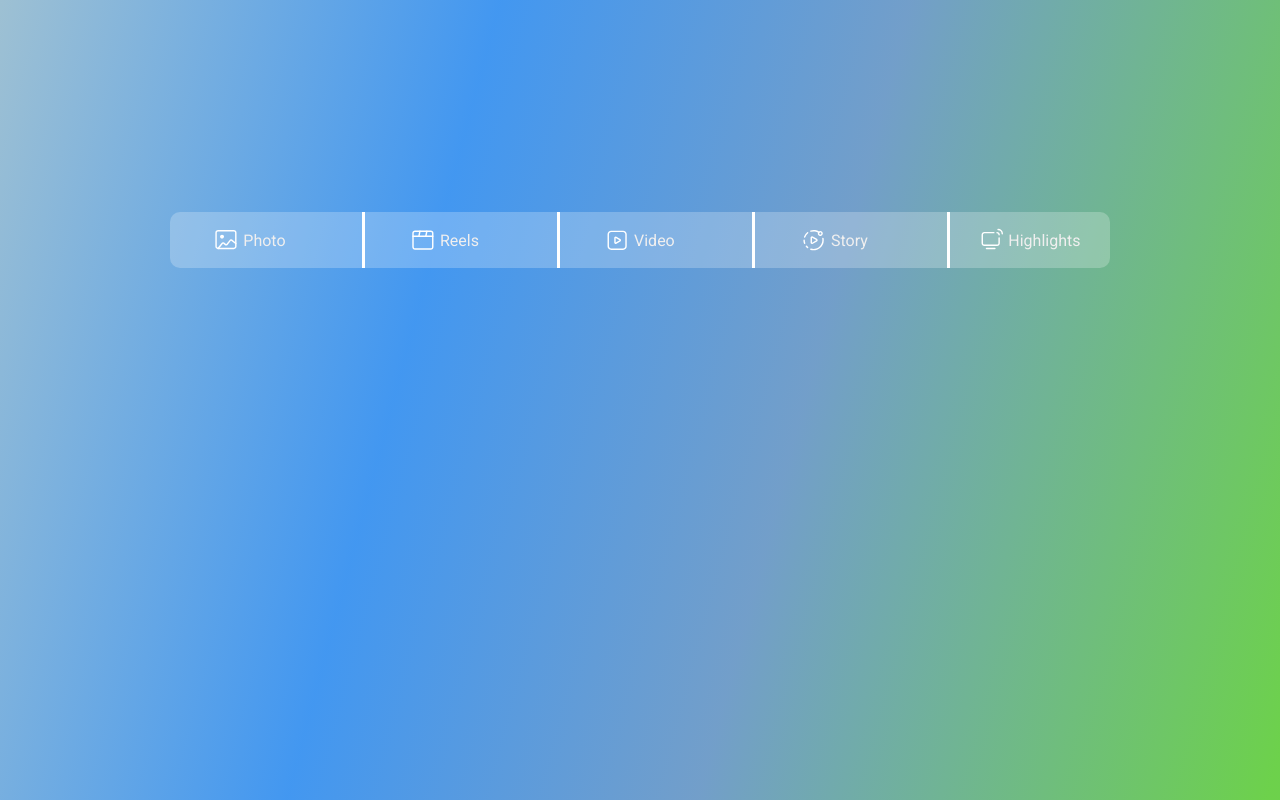
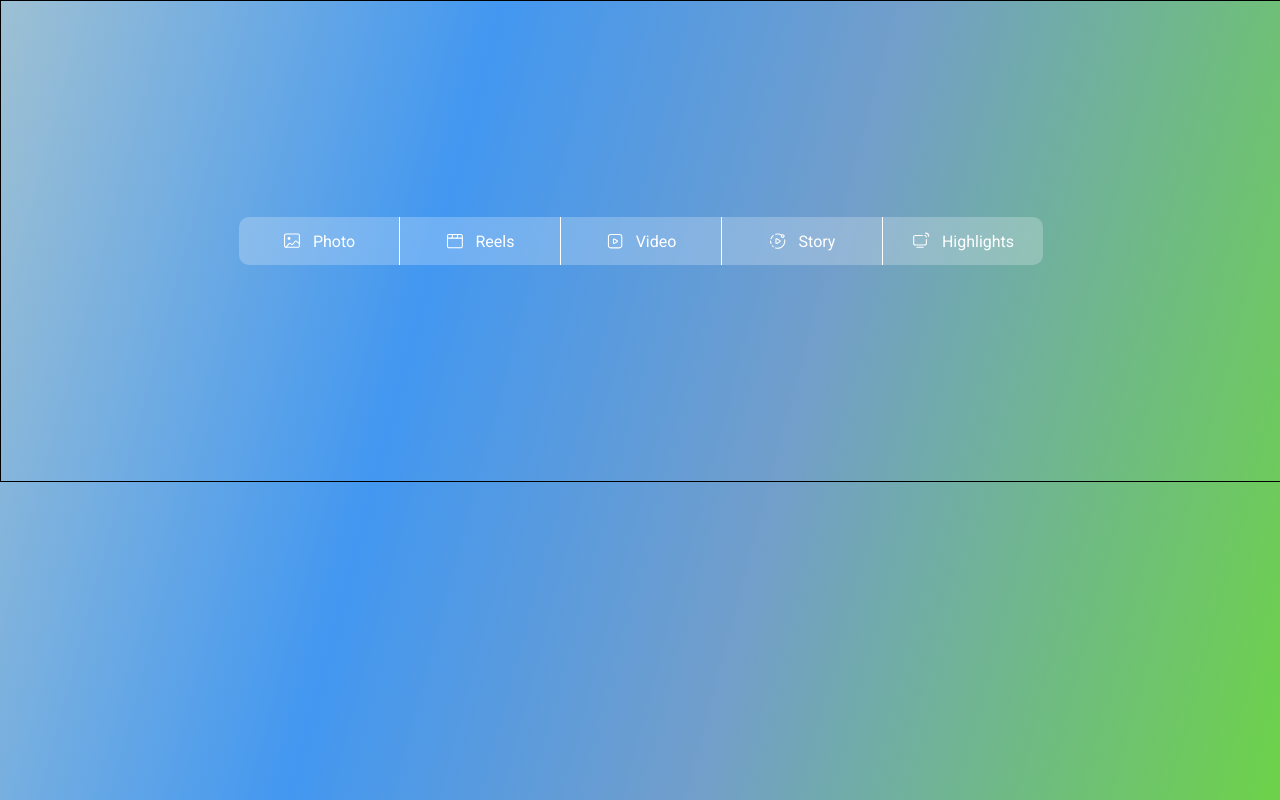
Before and after one commit to dvlpr2003/Instagram-media-downloader, a React (Vite) app: page / in a window 1280 px wide. Built offline with nearby package versions, Linux system fonts and the light colour scheme; a web font is replaced by a local one.

Commit message:
section-1

```diff
--- a/src/Home/container-1.jsx
+++ b/src/Home/container-1.jsx
@@ -14,25 +14,25 @@ function Section1Elements(){
     return(
         <div id="section-elements">
             <div id="section-elements-nav-option" >
-                <a href="#" style={{border:"none"}}>
-                    <img src="photo.svg" alt="photo" />
+                <a href="#" className="w3-c7 justify" style={{border:"none"}}>
+                    <img src="photo.svg" alt="photo"  className="insta-svg-img"/>
                     <span>Photo</span>
                 </a>
-                <a href="#">
+                <a href="#" className="w3-c7 justify">
 
-                    <img src="reels.svg" alt="reels"  />
+                    <img src="reels.svg" alt="reels"  className="insta-svg-img" />
                     <span>Reels</span>
                 </a>
-                <a href="#">
-                    <img src="video.svg" alt="video" />
+                <a href="#" className="w3-c7 justify">
+                    <img src="video.svg" alt="video" className="insta-svg-img"/>
                     <span>Video</span>
                 </a>
-                <a href="#">
-                    <img src="story.svg" alt="story" />
+                <a href="#" className="w3-c7 justify">
+                    <img src="story.svg" alt="story" className="insta-svg-img" />
                     <span>Story</span>
                 </a>
-                <a href="#">
-                    <img src="highlights.svg" alt="Highlights" />
+                <a href="#" className="w3-c7 justify">
+                    <img src="highlights.svg" alt="Highlights"  className="insta-svg-img"/>
                     <span>Highlights</span>
                 </a>
             </div>
--- a/src/Home/container.css
+++ b/src/Home/container.css
@@ -7,6 +7,7 @@ section{
     width: 100%;
     height: 50rem;
     display: flex;
+    flex-direction: column;
     justify-content: center;
     align-items: center;
     flex-wrap: wrap;
@@ -14,39 +15,42 @@ section{
 #section-elements{
     margin-bottom: auto;
     align-self: flex-start;
+    border: 1px solid black;
+    width: 100%;
+    height: 30rem;
     display: flex;
     flex-direction: column;
     justify-content: center;
     align-items: center;
-    flex-wrap: wrap;
-    width: 100%;
-    height: 30rem;
 }
+
 #section-elements-nav-option{
-    background-color: #ffffff3b;
-    border-radius: 10px;
+    margin: 4rem;
+    width: auto;
     display: flex;
     justify-content: center;
     align-items: center;
-    flex-wrap: wrap;
-    gap: 2rem;
-    /* padding: .7rem; */
+    background-color: #ffffff3b;
+    border-radius: 10px;
 
 }
-#section-elements-nav-option a {
-    /* border: 1px solid black; */
+.w3-c7{
+    width: 10rem;
+    height: 3rem;
+    border-left: 1px solid white;
+
+}
+.justify{
     display: flex;
     justify-content: center;
     align-items: center;
-    gap: 0.3rem;
-    text-decoration: none;
-    color: #f0efef;
-    font-family: Roboto,sans-serif;
-    width: 10rem;
-    height: 3.5rem;
-    border-left: 3px solid white;
+    gap: .75rem;
+    text-decoration: inherit;
+    color: white;
+    font-family: Roboto, sans-serif;
+
 }
-#section-elements-nav-option a img {
-    height: 1.5rem;
-    width: 1.5rem;
+.insta-svg-img{
+    max-width: 100%;
+    height: auto;
 }
```
